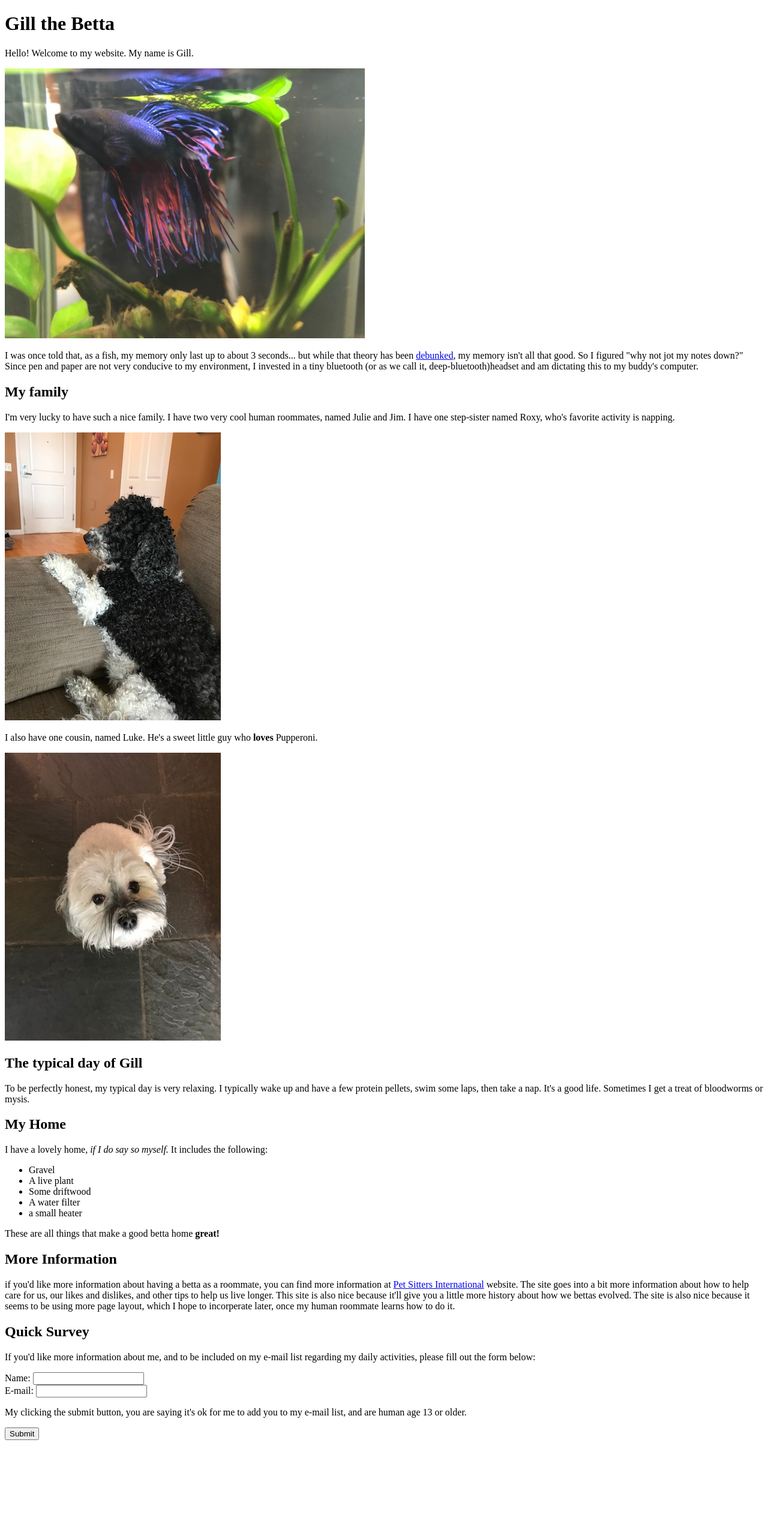
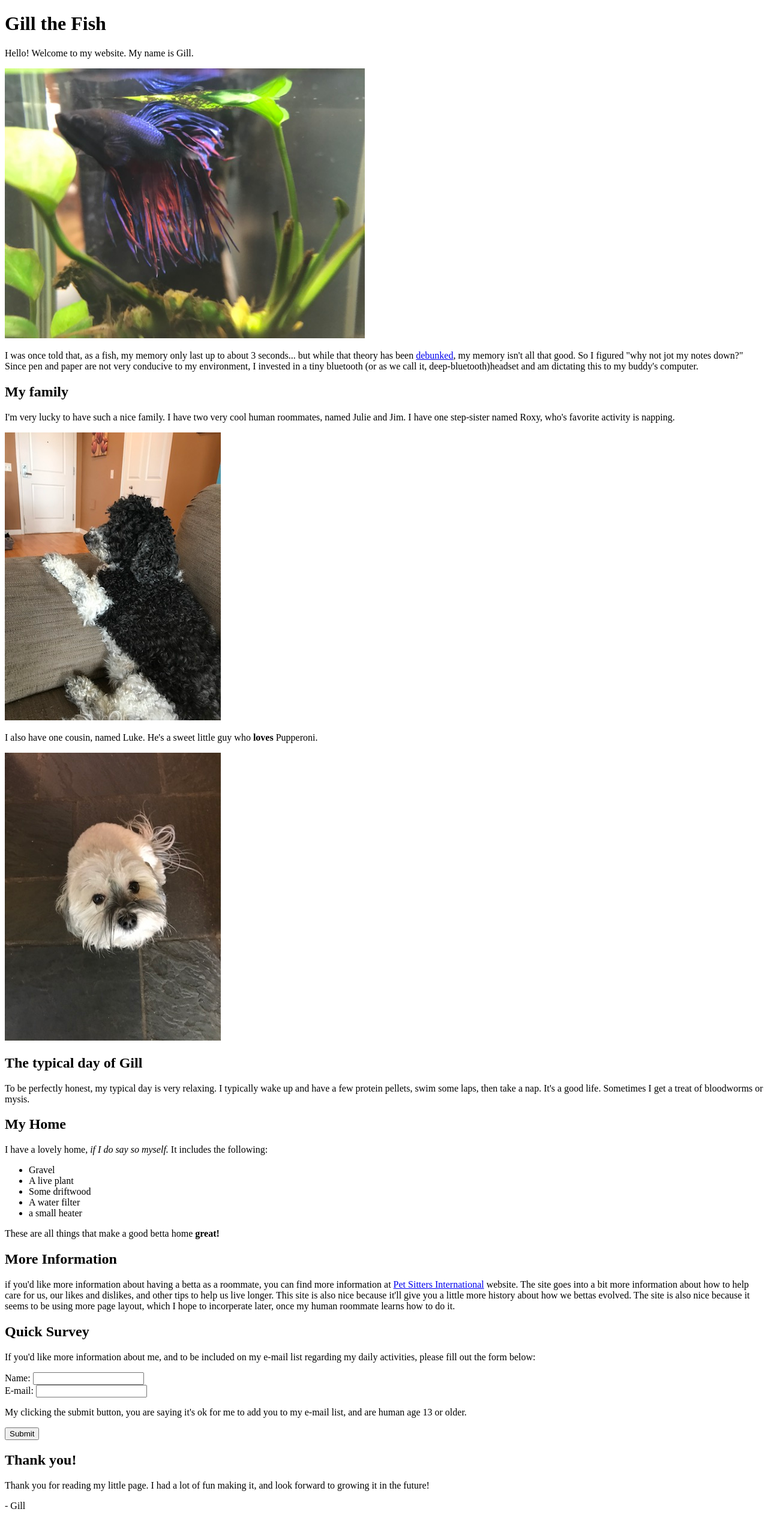
Before and after one commit to JWKyle/jwkyle.github.io, a plain HTML site: page index.html in a window 1280 px wide. Shown: the whole page at 60% size. Before the commit the page ends 2409 px from the top, so only its background shows below. Drawn offline with Linux system fonts and the light colour scheme.

Commit message:
add final header

```diff
--- a/index.html
+++ b/index.html
@@ -1,10 +1,10 @@
 <!DOCTYPE html>
 <html lang="en">
 <head>
-  <title>Gill the Betta</title>
+  <title>Gill the Fish</title>
 </head>
 <body>
-<h1>Gill the Betta</h1>
+<h1>Gill the Fish</h1>
 <p>Hello!  Welcome to my website.  My name is Gill.</p>
 <img src="Gill1.jpg" alt="Gill Protrait" width="600" height="450" title="I am one handsome fish">
 
@@ -42,5 +42,8 @@
   <p>My clicking the submit button, you are saying it's ok for me to add you to my e-mail list, and are human age 13 or older.</p>
   <button type="submit">Submit</button>
   </form>
+<h2>Thank you!</h2>
+<p>Thank you for reading my little page.  I had a lot of fun making it, and look forward to growing it in the future!</p>
+<p>- Gill</p>
 </body>
 </html>
```
